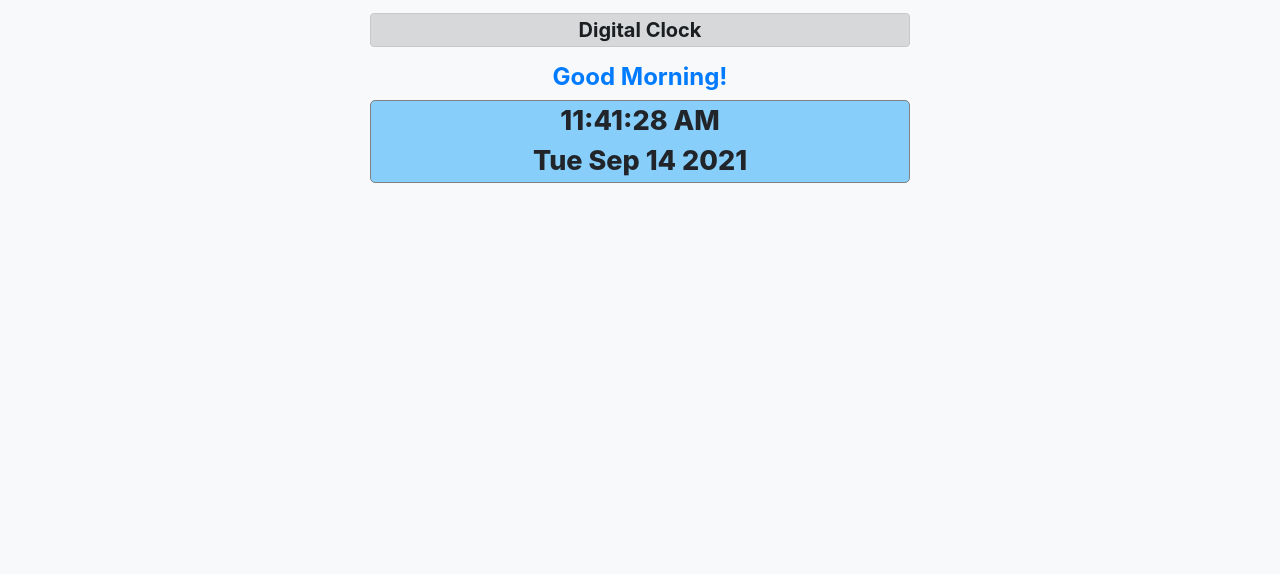
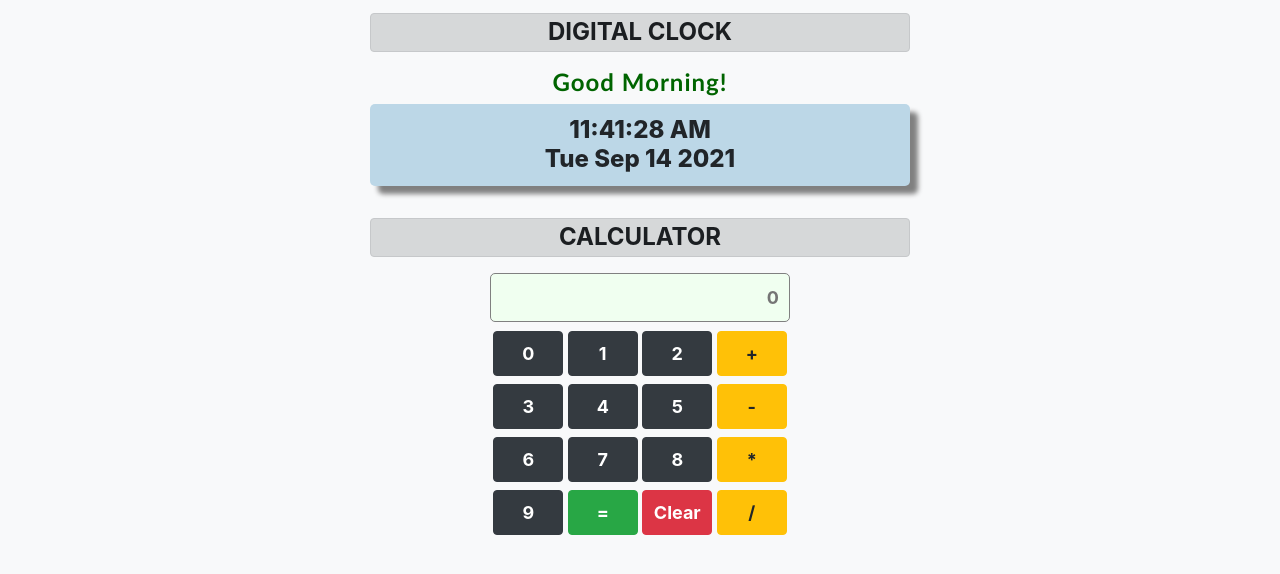
Before and after one commit to mukit24/JavaScript-Projects, a plain HTML site: page index.html in a window 1280 px wide. Shown: the part 68-642 px from the top of the page. Drawn offline with nearby package versions, Linux system fonts and the light colour scheme.

Commit message:
calculator

```diff
--- a/index.html
+++ b/index.html
@@ -32,9 +32,42 @@
         <div class="digital_clock">
             <div class="row justify-content-center">
                 <div class="col-lg-6">
-                    <h5 class="alert alert-dark text-center py-1 font-weight-bold">Digital Clock</h5>
-                    <h4 id="clock_msg" class="text-center text-primary font-weight-bold"></h4>
-                    <div id="clock"></div>
+                    <h4 class="alert alert-dark text-center py-1 font-weight-bold">Digital Clock</h4>
+                    <h4 id="clock_msg"></h4>
+                    <h4 id="clock"></h4>
+                </div>
+            </div>
+
+        </div>
+        <br>
+        <div class="calculator">
+            <div class="row justify-content-center">
+                <div class="col-lg-6">
+                    <h4 class="alert alert-dark text-center py-1 font-weight-bold">Calculator</h4>
+                    <div class="calculator-main">
+                        <input id="cal_input" readonly placeholder="0">
+                        <button class="btn btn-dark" onclick="press_btn(0)">0</button>
+                        <button class="btn btn-dark"  onclick="press_btn(1)">1</button>
+                        <button class="btn btn-dark" onclick="press_btn(2)">2</button>
+                        <button class="btn btn-warning" onclick="press_btn('+')">+</button>
+                        <br>
+                        <button class="btn btn-dark" onclick="press_btn(3)">3</button>
+                        <button class="btn btn-dark" onclick="press_btn(4)">4</button>
+                        <button class="btn btn-dark" onclick="press_btn(5)">5</button>
+                        <button class="btn btn-warning" onclick="press_btn('-')">-</button>
+                        <br>
+                        <button class="btn btn-dark" onclick="press_btn(6)">6</button>
+                        <button class="btn btn-dark"  onclick="press_btn(7)">7</button>
+                        <button class="btn btn-dark"  onclick="press_btn(8)">8</button>
+                        <button class="btn btn-warning" onclick="press_btn('*')">*</button>
+                        <br>
+                        <button class="btn btn-dark" onclick="press_btn(9)">9</button>
+                        <button class="btn btn-success" onclick="press_equal()">=</button>
+                        <button class="btn btn-danger" onclick="press_clr()">Clear</button>
+                        <button class="btn btn-warning" onclick="press_btn('/')">/</button>
+                        <br>
+                    </div>
+
                 </div>
             </div>
 
--- a/main.js
+++ b/main.js
@@ -39,3 +39,23 @@ function showTime(){
 
     document.getElementById('clock').innerHTML = clock_time;
 }
+
+// calculator
+let cal_input = document.getElementById('cal_input');
+let expression = ''
+
+function press_btn(val){
+    console.log(val);
+    expression += val;
+    cal_input.value = expression;
+}
+
+function press_equal(){
+    cal_input.value = eval(expression);
+    expression = '';
+}
+
+function press_clr(){
+    expression = '';
+    cal_input.value = expression;
+}
--- a/style.css
+++ b/style.css
@@ -7,11 +7,49 @@ body{
     font-size: 28px;
 }
 
+.row .alert{
+    text-transform: uppercase;
+}
+
 #clock{
     text-align: center;
-    font-size: 27px;
     font-weight: 800;
+    border-radius: 5px;
+    box-shadow: 8px 8px 5px grey;
+    background-color: rgb(188, 215, 231);
+    padding: 12px 0px;
+}
+
+#clock_msg{
+    text-align: center;
+    color: darkgreen;
+    font-weight: bold;
+    font-family: 'Trebuchet MS', 'Lucida Sans Unicode', 'Lucida Grande', 'Lucida Sans', Arial, sans-serif;
+    letter-spacing: 1px;
+}
+
+.calculator-main{
+    text-align: center;
+}
+.calculator-main .btn{
+    padding: 8px;
+    margin: 4px 0px;
+    width: 70px;
+    font-size: 18px;
+    font-weight: 700;
+    outline: none;
+}
+
+#cal_input{
+    display: block;
+    margin: 5px auto;
+    width: 300px;
+    padding: 10px;
+    border-radius: 5px;
+    outline: none;
     border: 1px solid grey;
-    border-radius: 5px;
-    background-color: lightskyblue;
+    background-color: honeydew;
+    font-size: 18px;
+    font-weight: 700;
+    text-align: right;
 }
```
